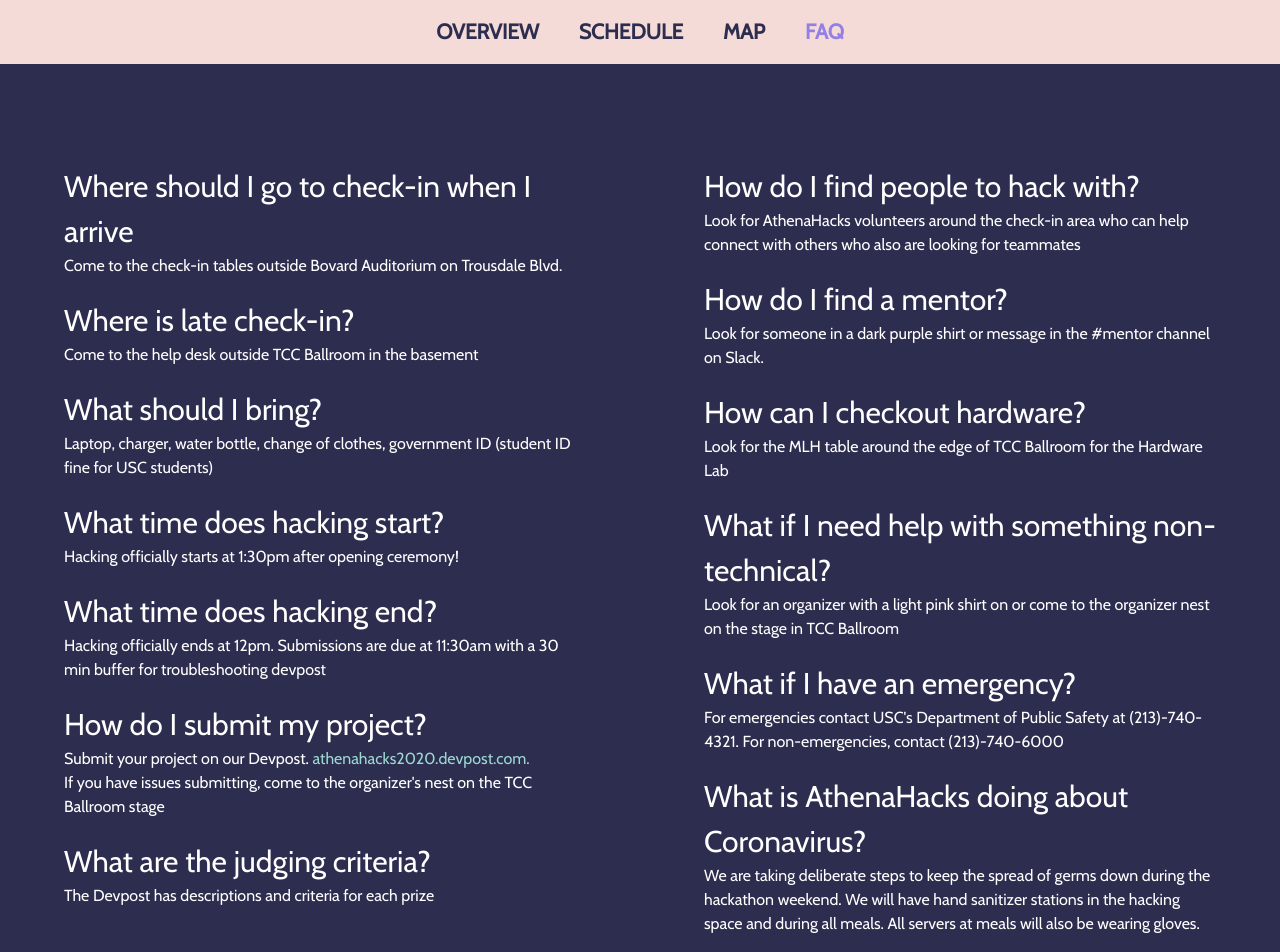
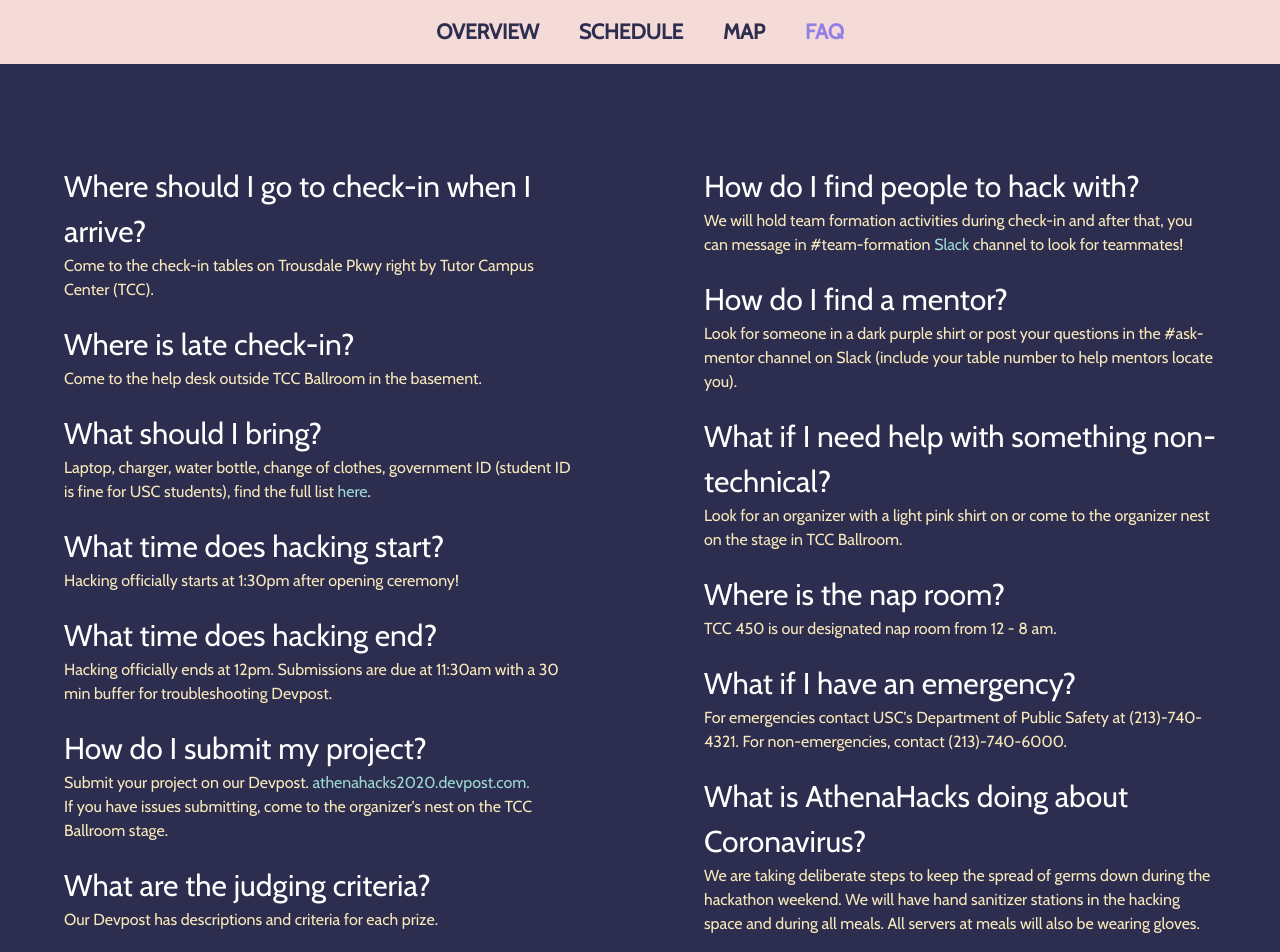
Before and after one commit to athenahacks/AthenaHacks2020, a React (Create React App) app: page /faq in a window 1280 px wide. Shown: the top 952 px of the page. Built offline with nearby package versions, Linux system fonts and the light colour scheme.

Commit message:
update check-in info for faq

```diff
--- a/src/FAQ/FAQ.js
+++ b/src/FAQ/FAQ.js
@@ -8,16 +8,16 @@
       <div className='questions-col'>
 
         <div className='question'>
-          <div className='title'>Where should I go to check-in when I arrive</div>
-          <div className='answer'>Come to the check-in tables outside Bovard Auditorium on Trousdale Blvd. </div>
+          <div className='title'>Where should I go to check-in when I arrive?</div>
+          <div className='answer'>Come to the check-in tables on Trousdale Pkwy right by Tutor Campus Center (TCC). </div>
         </div>
         <div className='question'>
           <div className='title'>Where is late check-in?</div>
-          <div className='answer'>Come to the help desk outside TCC Ballroom in the basement</div>
+          <div className='answer'>Come to the help desk outside TCC Ballroom in the basement.</div>
         </div>
         <div className='question'>
           <div className='title'>What should I bring?</div>
-          <div className='answer'>Laptop, charger, water bottle, change of clothes, government ID (student ID fine for USC students)</div>
+          <div className='answer'>Laptop, charger, water bottle, change of clothes, government ID (student ID is fine for USC students), find the full list <a href="https://medium.com/@athenahacks/what-to-bring-to-a-hackathon-e21ebc28ff6c" target="_blank">here</a>.</div>
         </div>
         <div className='question'>
           <div className='title'>What time does hacking start? </div>
@@ -25,48 +25,55 @@
         </div>
         <div className='question'>
           <div className='title'>What time does hacking end? </div>
-          <div className='answer'>Hacking officially ends at 12pm. Submissions are due at 11:30am with a 30 min buffer for troubleshooting devpost</div>
+          <div className='answer'>Hacking officially ends at 12pm. Submissions are due at 11:30am with a 30 min buffer for troubleshooting Devpost.</div>
         </div>
         <div className='question'>
           <div className='title'>How do I submit my project?</div>
           <div className='answer'>Submit your project on our Devpost.
           <a target='_blank' rel='noopener noreferrer' href='http://athenahacks2020.devpost.com'> athenahacks2020.devpost.com. </a>
             <br />
-            If you have issues submitting, come to the organizer's nest on the TCC Ballroom stage
+            If you have issues submitting, come to the organizer's nest on the TCC Ballroom stage.
           </div>
         </div>
         <div className='question'>
           <div className='title'>What are the judging criteria?</div>
-          <div className='answer'>The Devpost has descriptions and criteria for each prize
+          <div className='answer'>Our Devpost has descriptions and criteria for each prize.
           </div>
+        </div>
+        <div className='question'>
+          <div className='title'>How can I checkout hardware?</div>
+          <div className='answer'>Look for the MLH table around the edge of TCC Ballroom for the Hardware Lab. </div>
         </div>
       </div>
       <div className='questions-col two'>
         <div className='question'>
           <div className='title'>How do I find people to hack with?</div>
-          <div className='answer'>Look for AthenaHacks volunteers around the check-in area who can help connect with others who also are looking for teammates </div>
+          <div className='answer'>We will hold team formation activities during check-in and after that, you can message in #team-formation <a target="_blank" href="https://bit.ly/athenahacks2020slack">Slack</a> channel to look for teammates! </div>
         </div>
         <div className='question'>
 
           <div className='title'>How do I find a mentor?</div>
-          <div className='answer'>Look for someone in a dark purple shirt or message in the #mentor channel on Slack.</div>
-        </div>
-        <div className='question'>
-
-          <div className='title'>How can I checkout hardware?</div>
-          <div className='answer'>Look for the MLH table around the edge of TCC Ballroom for the Hardware Lab </div>
+          <div className='answer'>Look for someone in a dark purple shirt or post your questions in the #ask-mentor channel on Slack (include your table number to help mentors locate you).</div>
         </div>
         <div className='question'>
           <div className='title'>What if I need help with something non-technical?</div>
-          <div className='answer'>Look for an organizer with a light pink shirt on or come to the organizer nest on the stage in TCC Ballroom</div>
+          <div className='answer'>Look for an organizer with a light pink shirt on or come to the organizer nest on the stage in TCC Ballroom.</div>
+        </div>
+        <div className='question'>
+          <div className='title'>Where is the nap room? </div>
+          <div className='answer'>TCC 450 is our designated nap room from 12 - 8 am. </div>
         </div>
         <div className='question'>
           <div className='title'>What if I have an emergency?</div>
-          <div className='answer'>For emergencies contact USC's Department of Public Safety at (213)-740-4321. For non-emergencies, contact (213)-740-6000</div>
+          <div className='answer'>For emergencies contact USC's Department of Public Safety at (213)-740-4321. For non-emergencies, contact (213)-740-6000.</div>
         </div>
         <div className='question'>
           <div className='title'>What is AthenaHacks doing about Coronavirus? </div>
           <div className='answer'>We are taking deliberate steps to keep the spread of germs down during the hackathon weekend. We will have hand sanitizer stations in the hacking space and during all meals. All servers at meals will also be wearing gloves. </div>
+        </div>
+        <div className='question'>
+          <div className='title'>Any other questions? </div>
+          <div className='answer'>Ask in #help channel on Slack or email athenahacks@gmail.com. </div>
         </div>
       </div>
 
--- a/src/FAQ/styles.css
+++ b/src/FAQ/styles.css
@@ -49,6 +49,7 @@
 }
 .answer {
   font-size: 0.8em;
+  color: #f8e9bb;
 }
 .answer a {
   color: #9dd9d2;
--- a/src/Home/Home.js
+++ b/src/Home/Home.js
@@ -28,7 +28,7 @@
           </div>
           <div className='welcome-column'>
             <text>
-                Bovard Auditorium
+                Trousdale Pkwy by TCC
             </text>
             <text>
                 TCC Ballroom
--- a/src/Map/Map.js
+++ b/src/Map/Map.js
@@ -10,6 +10,7 @@
 import './styles.css'
 
 export default function Map() {
+
   return (
     <div id='map'>
       <Accordion defaultActiveKey="1" id='accordian'>
```
